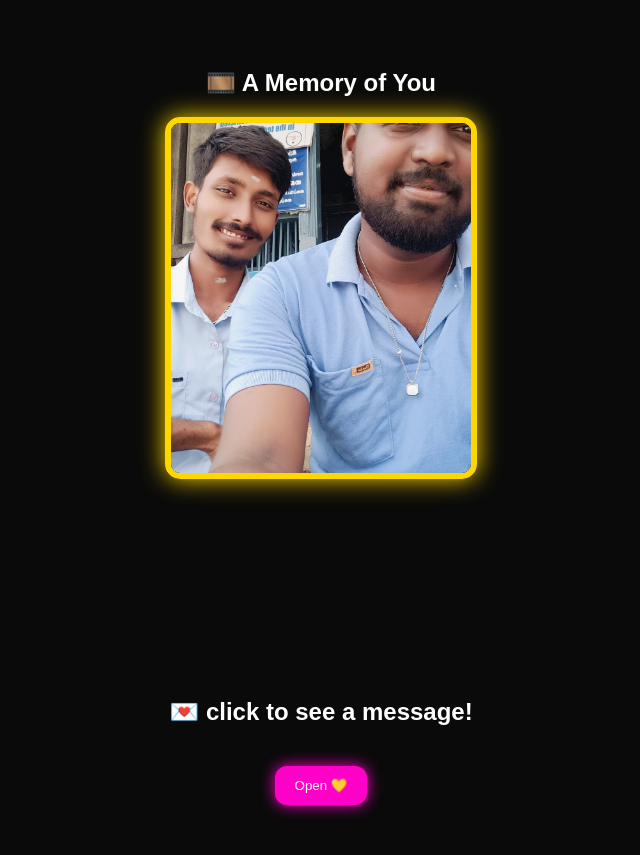
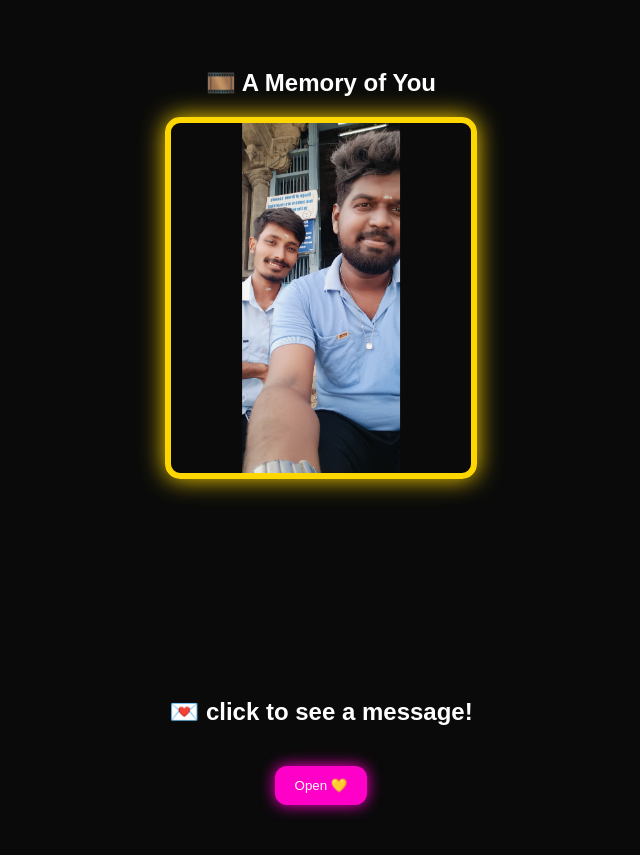
Before and after one commit to divyanas/click-it, a plain HTML site: page index.html in a window 1280 px wide. Shown: the part 1580-2435 px from the top of the page, without its empty margins (319-959 px from the left). Drawn offline with Linux system fonts and the light colour scheme.

Commit message:
Update index.html

```diff
--- a/index.html
+++ b/index.html
@@ -76,7 +76,7 @@
     }
 
     /* ✨ Photo Frame */
-    .frame {
+   .frame {
     width: 300px;
     height: 350px;
     margin: auto;
@@ -89,11 +89,14 @@
 
 .frame img {
     position: absolute;
-    top: 0; left: 0;
-    width: 100%;
+    top: 50%;
+    left: 50%;
+    width: auto;       /* or 100% depending on orientation */
     height: 100%;
-    object-fit: cover;
+    transform: translate(-50%, -50%);
+    object-fit: cover;  /* ensures full coverage */
 }
+
 
 
     /* ✨ Popup */
```
